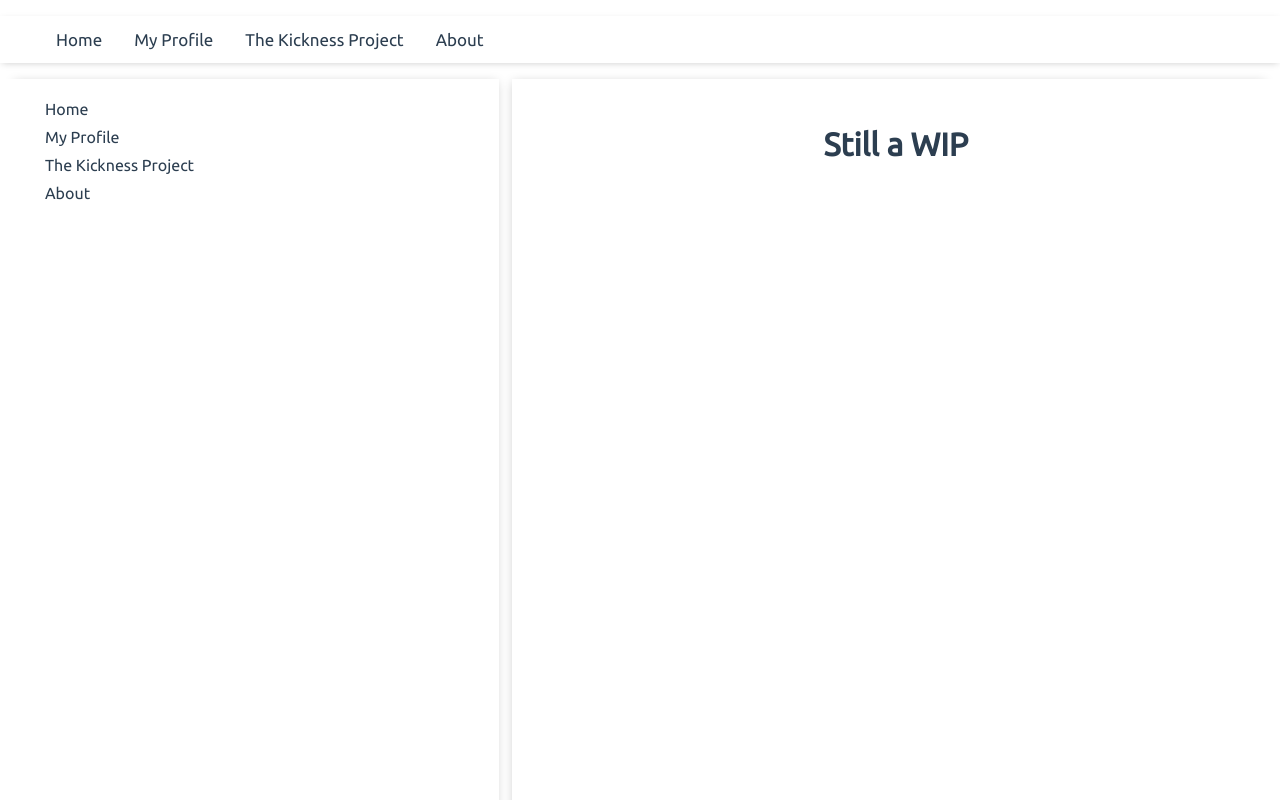
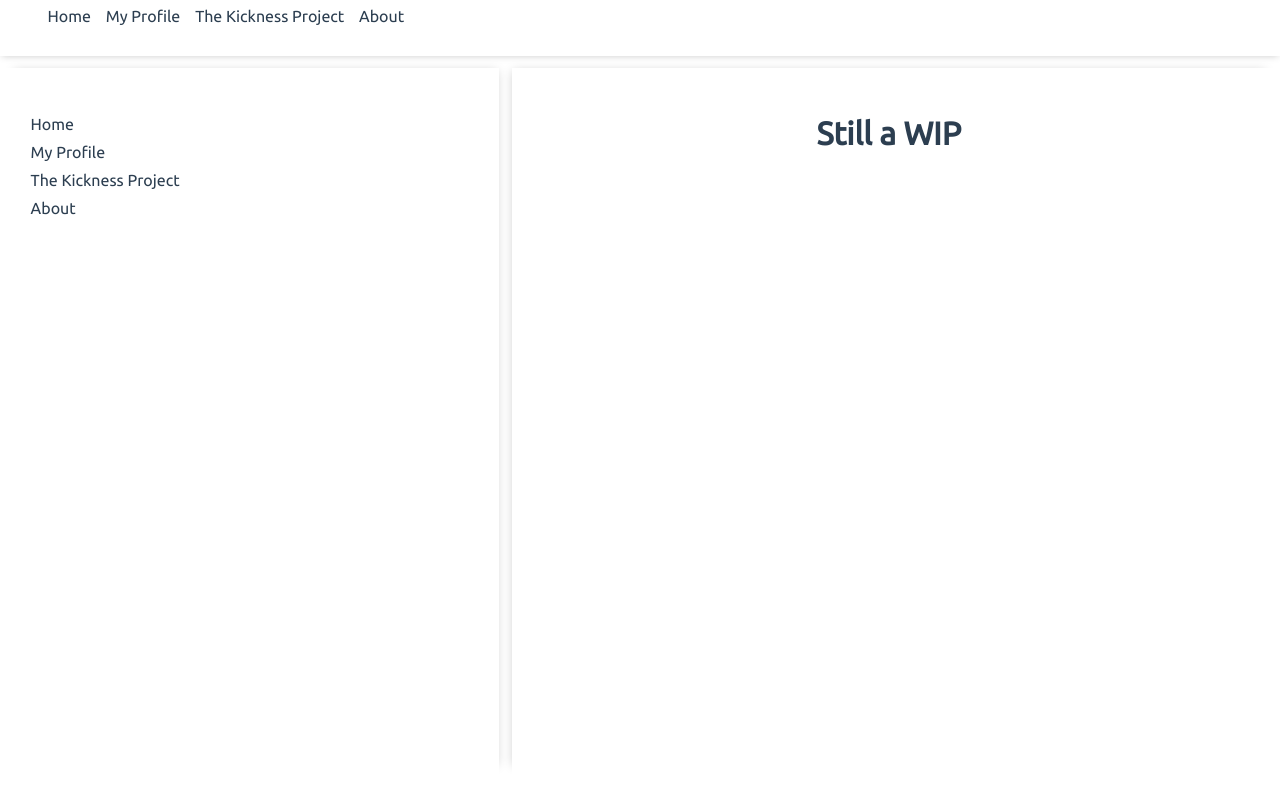
Before and after one commit to Kick1911/Kickness-website, a Vue app: page / in a window 1280 px wide. Built offline with nearby package versions, Linux system fonts and the light colour scheme; what vue-prism would draw is missing.

Commit message:
Fixing some display aspects

```diff
--- a/src/components/Main.vue
+++ b/src/components/Main.vue
@@ -2,7 +2,7 @@
     <div id="main">
         <Nav class="nav"
             :items="nav" :onclick="$getPage" />
-        <div class="flex board">
+        <div class="destination flex board">
           <div class="sidebar">
             <NavList :items="nav" :onclick="$getPage" />
           </div>
@@ -38,6 +38,8 @@ export default {
 <style lang="less" scoped>
 #main {
   position: fixed;
+  display: flex;
+  flex-direction: column;
   width: 100%;
   height: 100%;
   top: 0;
@@ -45,27 +47,29 @@ export default {
   right: 0;
   bottom: 0;
 
-  .board {
-    height: 100%;
-    * {
-      height: 100%;
-    }
+  .nav {
+    box-shadow: 0px 2px 7px -2px #ccc;
+    height: 7%;
+    margin-bottom: 1%;
   }
 
-  .nav {
-    box-shadow: 0px 2px 7px -2px #ccc;
+  .destination {
+    height: 92%;
   }
 
   .flex {
     display: flex;
     flex-wrap: wrap;
     .sidebar {
-      width: 39%;
+      width: 35%;
+      height: 90%;
+      padding: 2%;
       margin-right: 1%;
       box-shadow: 6px -5px 10px -8px #ccc;
     }
     .content {
       width: 56%;
+      height: 90%;
       padding: 2%;
       box-shadow: -7px -5px 10px -8px #ccc;
     }
--- a/src/components/Nav.vue
+++ b/src/components/Nav.vue
@@ -26,12 +26,13 @@ export default {
     ul{
         overflow: hidden;
         list-style-type: none;
+        margin: 0;
         li{
             float: left;
             text-align: center;
-            padding: 14px 16px;
+            padding: 0.6%;
             text-decoration: none;
-            font-size: 17px;
+            font-size: medium;
             cursor: pointer;
             &:hover {
                 background-color: #ddd;
--- a/src/components/NavList.vue
+++ b/src/components/NavList.vue
@@ -19,7 +19,10 @@ export default {
 
 <style lang="less" scoped>
 #navlist {
+    height: 100%;
     ul {
+        height: 100%;
+        padding: 0px;
         list-style-type: none;
         li {
             cursor: pointer;
--- a/src/components/Page.vue
+++ b/src/components/Page.vue
@@ -33,9 +33,11 @@ export default {
 
 <style lang="less" scoped>
 #page{
-  overflow: auto;
+  height: 100%;
   & > div {
     height: 100%;
+    overflow: auto;
+    padding-right: 2%;
   }
 }
 </style>
--- a/src/components/Page/Article.vue
+++ b/src/components/Page/Article.vue
@@ -1,6 +1,6 @@
 <template>
     <div>
-      <vue-markdown :source="$slots.default[0].text" />
+      <vue-markdown :source="$slots.default[0].text" ></vue-markdown>
     </div>
 </template>
 
```
